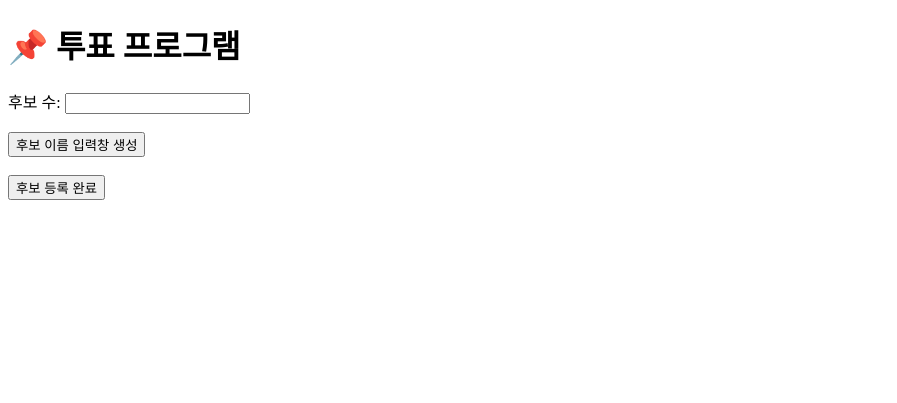
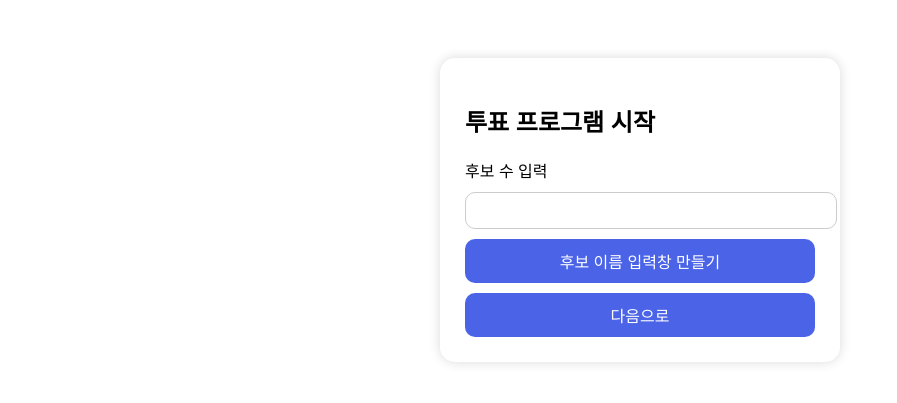
Before and after one commit to hsh2642-del/vote.app, a Flask app: page / in a window 1280 px wide. Shown: the top 403 px of the page, without its empty margins (0-897 px from the left). Run offline with Flask 3, Linux system fonts and the light colour scheme.

Commit message:
index.html

```diff
--- a/templates/index.html
+++ b/templates/index.html
@@ -1,31 +1,37 @@
 <!DOCTYPE html>
 <html>
 <head>
-    <meta charset="UTF-8">
     <title>투표 시작</title>
+    <style>
+        body { font-family: sans-serif; display: flex; justify-content: center; padding-top: 50px; }
+        .card { width: 350px; padding: 25px; border-radius: 15px; box-shadow: 0 0 12px rgba(0,0,0,0.15); }
+        input, button { width: 100%; padding: 10px; margin-top: 10px; border-radius: 10px; border: 1px solid #ccc; }
+        button { background: #4A63E7; color: white; border: none; font-size: 16px; cursor: pointer; }
+    </style>
 </head>
 <body>
-    <h1>📌 투표 프로그램</h1>
+    <div class="card">
+        <h2>투표 프로그램 시작</h2>
 
-    <form action="/register" method="post">
-        <label>후보 수:</label>
-        <input type="number" name="num" min="1" required><br><br>
+        <form action="/set_candidates" method="POST">
+            <label>후보 수 입력</label>
+            <input type="number" name="candidate_count" required min="1" max="20">
 
-        <div id="candidate-box"></div>
+            <div id="candidate_inputs"></div>
 
-        <button type="button" onclick="addInputs()">후보 이름 입력창 생성</button><br><br>
-        <button type="submit">후보 등록 완료</button>
-    </form>
+            <button type="button" onclick="generateInputs()">후보 이름 입력창 만들기</button>
+            <button type="submit">다음으로</button>
+        </form>
+    </div>
 
     <script>
-        function addInputs() {
-            let num = document.querySelector("input[name='num']").value;
-            let box = document.getElementById("candidate-box");
+        function generateInputs() {
+            let num = document.querySelector("input[name='candidate_count']").value;
+            let box = document.getElementById("candidate_inputs");
+            box.innerHTML = "";
 
-            box.innerHTML = "";
-            for (let i = 1; i <= num; i++) {
-                box.innerHTML += `<label>${i}번 후보 이름:</label>
-                <input type="text" name="candidate${i}" required><br><br>`;
+            for (let i = 0; i < num; i++) {
+                box.innerHTML += `<input name="candidate_${i}" placeholder="후보 ${i+1} 이름" required>`;
             }
         }
     </script>
```
